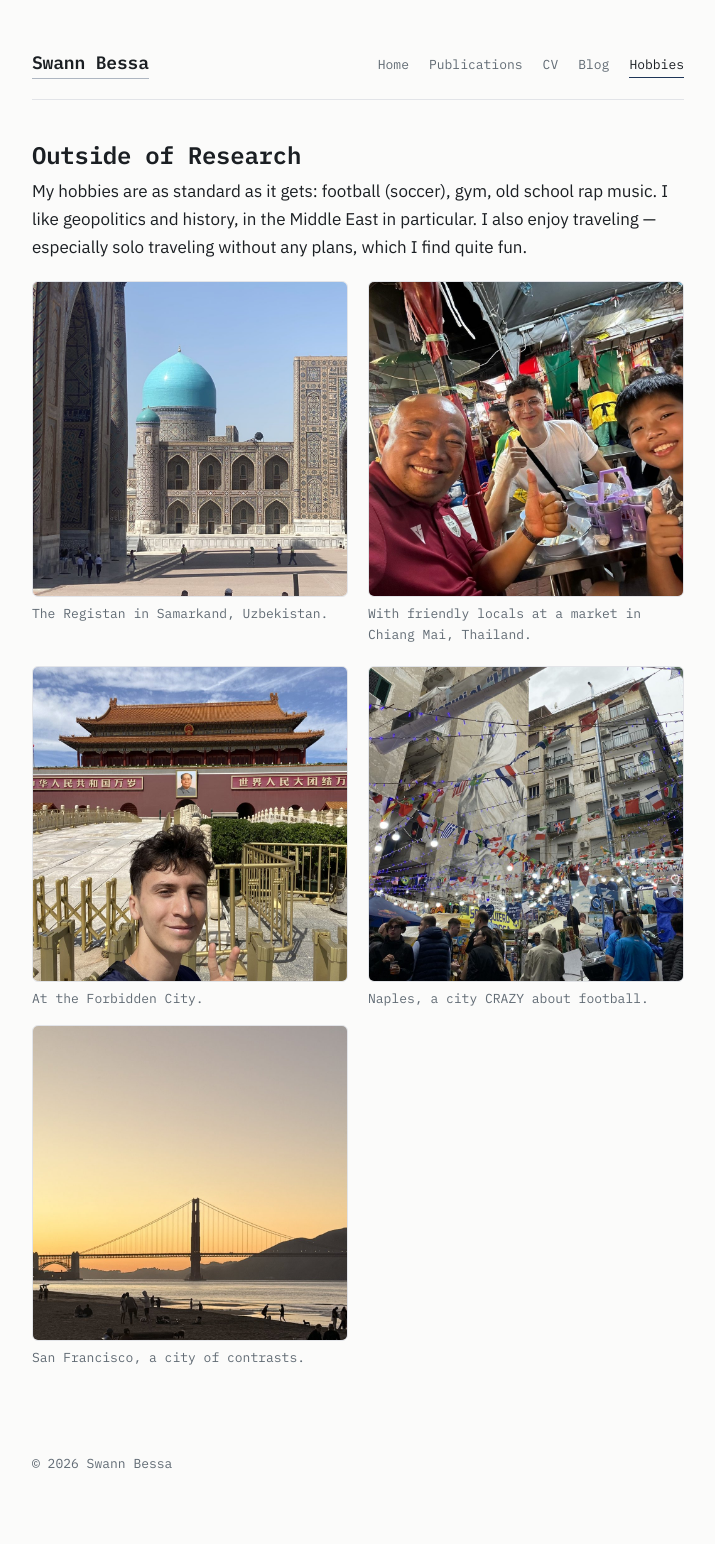
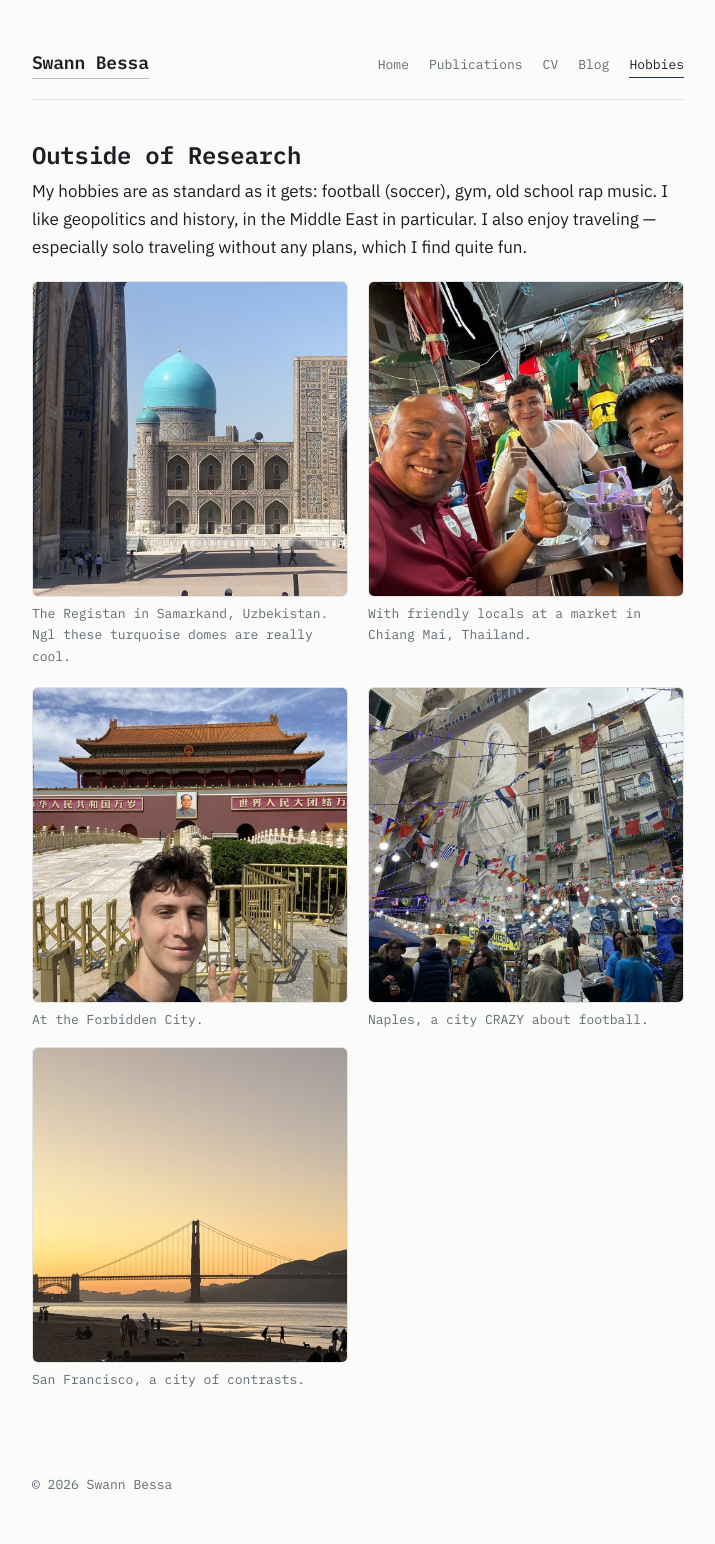
Before and after one commit to swannbessa/swannbessa.github.io, a Jekyll site: the page built from hobbies.md, in a window 1280 px wide. Shown: the whole page, without its empty margins (282-997 px from the left). Built offline with Jekyll 4.4.1, drawn with Linux system fonts in a browser that asks for light colours; before the commit the page ends 1522 px from its top, so only the background shows below that.

Commit message:
Add turquoise domes remark to Registan caption

```diff
--- a/hobbies.md
+++ b/hobbies.md
@@ -11,7 +11,7 @@ My hobbies are as standard as it gets: football (soccer), gym, old school rap mu
 <div class="photo-grid">
   <figure>
     <img src="{{ '/assets/travel-registan.jpg' | relative_url }}" alt="The Registan in Samarkand, Uzbekistan">
-    <figcaption>The Registan in Samarkand, Uzbekistan.</figcaption>
+    <figcaption>The Registan in Samarkand, Uzbekistan. Ngl these turquoise domes are really cool.</figcaption>
   </figure>
   <figure>
     <img src="{{ '/assets/travel-thailand.jpg' | relative_url }}" alt="With friendly locals at a market in Chiang Mai, Thailand">
```
